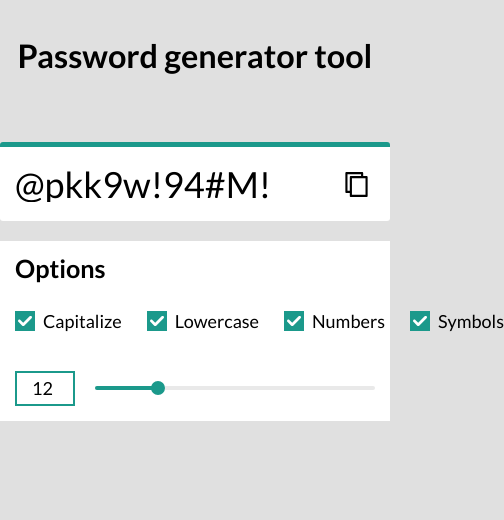
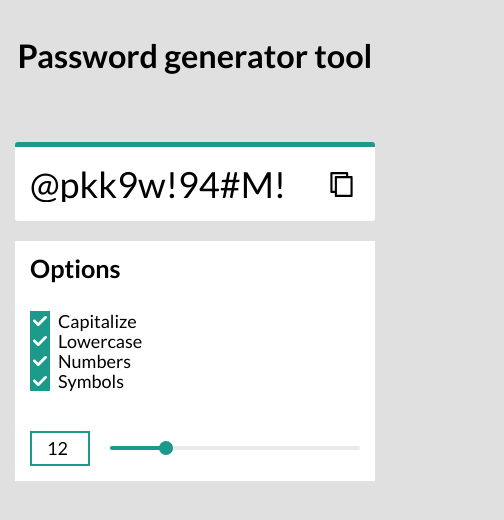
Before and after one commit to colomfernando/password-generator, a React (Create React App) app: page / in a window 390 px wide. Shown: the top 520 px of the page, 504 px wide, since content can reach past the window. Built offline with nearby package versions, Linux system fonts and the light colour scheme.

Commit message:
style: :lipstick: mobile
change style for responsive mobile

```diff
--- a/src/components/Body/styles.ts
+++ b/src/components/Body/styles.ts
@@ -4,6 +4,7 @@ const Body = styled.div`
   width: 100%;
   max-width: 600px;
   margin: 30px auto;
+  padding: 0 15px;
 `;
 
 export default { Body };
--- a/src/components/Options/styles.ts
+++ b/src/components/Options/styles.ts
@@ -1,6 +1,8 @@
 import styled from 'styled-components';
 import palette from 'theme/palette';
 import Checkbox from 'components/Checkbox';
+import breakpoints from 'theme/breakpoints';
+// import breakpoints from 'theme/breakpoints';
 
 const Wrapper = styled.div`
   margin-top: 20px;
@@ -17,13 +19,19 @@ const Title = styled.h3`
 
 const WrapperCheckbox = styled.div`
   display: flex;
+  flex-flow: column nowrap;
   margin-bottom: 40px;
+  ${breakpoints.md`
+		flex-flow: row;
+	`}
 `;
 
 const Check = styled(Checkbox)`
-  &:not(:last-child) {
-    margin-right: 25px;
-  }
+  ${breakpoints.md`
+		&:not(:last-child) {
+			margin-right: 25px;
+		}
+	`}
 `;
 
 const WrapperRange = styled.div`
```
